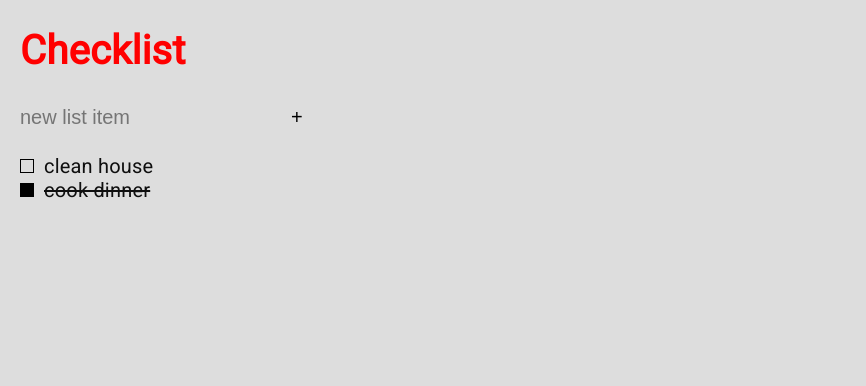
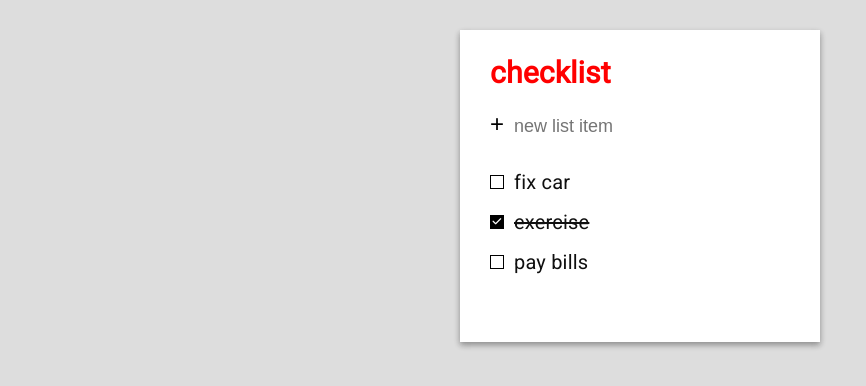
Before and after one commit to chazmcgrill/checklist, a React app: page / in a window 1280 px wide. Shown: the whole page, without its empty margins (0-866 px from the left). Built offline with nearby package versions, Linux system fonts and the light colour scheme.

Commit message:
Styling Fixes / Package Updates

```diff
--- a/index.html
+++ b/index.html
@@ -5,6 +5,7 @@
   <meta name="viewport" content="width=device-width, initial-scale=1.0">
   <link rel="stylesheet" href="dist/main.css">
   <title>Checklist</title>
+  <script src="https://use.fontawesome.com/d891ebaa12.js"></script>
 </head>
 <body>
   <div id="root">
--- a/package.json
+++ b/package.json
@@ -21,14 +21,14 @@
   },
   "homepage": "https://github.com/chazmcgrill/checklist#readme",
   "devDependencies": {
-    "babel-core": "^6.26.0",
+    "babel-core": "^6.26.3",
     "babel-loader": "^7.1.2",
     "babel-plugin-transform-object-rest-spread": "^6.26.0",
     "babel-preset-es2015": "^6.24.1",
     "babel-preset-react": "^6.24.1",
     "css-loader": "^0.28.7",
     "extract-text-webpack-plugin": "^3.0.2",
-    "node-sass": "^4.7.2",
+    "node-sass": "^4.9.3",
     "sass-loader": "^6.0.6",
     "style-loader": "^0.19.1",
     "webpack": "^3.10.0",
--- a/src/components/Checklist.js
+++ b/src/components/Checklist.js
@@ -2,15 +2,16 @@ import React, {Component} from 'react';
 import ChecklistForm from './ChecklistForm';
 import ChecklistItem from './ChecklistItem';
 
-let nextId = 2;
+let nextId = 3;
 
 class Checklist extends Component {
   constructor(props) {
     super(props);
     this.state = {
       list: [
-        {id: 0, content: "clean house", completed: false},
-        {id: 1, content: "cook dinner", completed: true},
+        {id: 0, content: "fix car", completed: false},
+        {id: 1, content: "exercise", completed: true},
+        {id: 2, content: "pay bills", completed: false}
       ]
     }
     this.addListItem = this.addListItem.bind(this);
@@ -30,7 +31,7 @@ class Checklist extends Component {
   }
 
   deleteItem(id) {
-    let list = this.state.list.filter(item => item.id !== id);
+    const list = this.state.list.filter(item => item.id !== id);
     this.setState({list});
   }
 
@@ -44,8 +45,8 @@ class Checklist extends Component {
       />
     ));
     return (
-      <div>
-        <h1>Checklist</h1>
+      <div className="container">
+        <h2>checklist</h2>
         <ChecklistForm addItem={this.addListItem}/>
         <ul>
           {list}
--- a/src/components/ChecklistForm.js
+++ b/src/components/ChecklistForm.js
@@ -23,13 +23,13 @@ class ChecklistForm extends Component {
   render() {
     return (
       <form onSubmit={this.handleSubmit} className="checklist-form">
+        <button type="submit">+</button>
         <input
           type="text"
           placeholder="new list item"
           value={this.state.text}
           onChange={this.handleChange}
         />
-        <button type="submit">+</button>
       </form>
     )
   }
--- a/src/components/ChecklistItem.js
+++ b/src/components/ChecklistItem.js
@@ -2,13 +2,20 @@ import React from 'react';
 
 const ChecklistItem = ({content, onToggle, onDelete}) => (
   <li>
-    <span onClick={onToggle}>
-      <div style={{background: content.completed ? 'black' : 'none'}}></div>
+    <span className="list-item" onClick={onToggle}>
+      <div
+        className="check-box"
+        style={{background: content.completed ? 'black' : 'none'}}
+      >
+        <i className="fa fa-check" aria-hidden="true"></i>
+      </div>
       <span style={{textDecoration: content.completed ? 'line-through' : 'none'}}>
         {content.content}
       </span>
     </span>
-    <span className="delete-button" onClick={onDelete}>&times;</span>
+    <span className="delete-button" onClick={onDelete}>
+      <i className="fa fa-trash-o" aria-hidden="true"></i>
+    </span>
   </li>
 );
 
--- a/src/css/Checklist.sass
+++ b/src/css/Checklist.sass
@@ -1,19 +1,41 @@
-h1
+h2
   color: red
+  margin: 10px 0 20px
+
+.container
+  background: white
+  margin: 30px auto 30px
+  padding: 15px 30px 40px
+  box-shadow: 0 3px 6px rgba(0,0,0,0.16), 0 3px 6px rgba(0,0,0,0.23)
+  max-width: 300px
 
 ul
   list-style-type: none
   padding: 0
 
+li, .list-item
+  display: flex
+  align-items: center
+
+li
+  justify-content: space-between
+  padding: 8px 0px
+
 li, button, .delete-button
   cursor: pointer
 
-li div
+.check-box
   display: inline-block
   height: 12px
   width: 12px
   border: 1px solid black
   margin-right: 10px
+  line-height: 2px
+  text-align: center
+
+  .fa
+    color: white
+    font-size: 50%
 
 .delete-button
   margin-left: 10px
@@ -24,13 +46,19 @@ li:hover .delete-button
 
 .checklist-form
   input, button
-    font-size: 1rem
+    font-size: 0.9rem
     background: none
     border: none
     outline: none
 
+  button
+    font-size: 1.2rem
+    padding: 0 10px 0 0
+    // margin-right: 10px
+
   input
     padding: 5px 0
+    width: 90%
 
     &:focus
       border-bottom: 2px solid black
```
Also changed, not shown: 1 other file.
